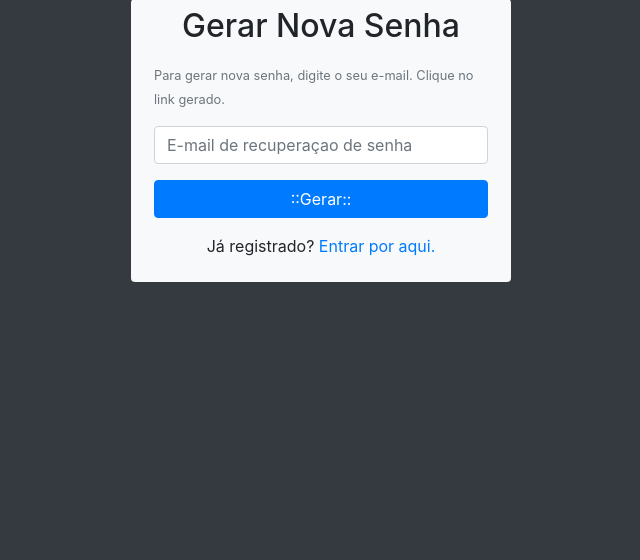
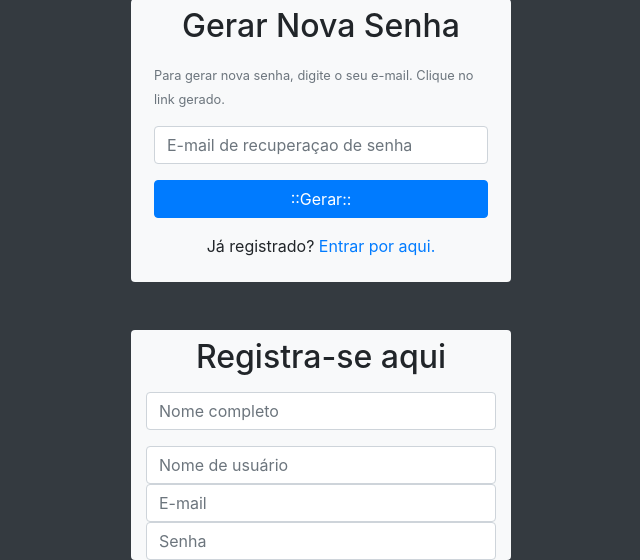
Before and after one commit to Duni88/login, a PHP site: page /login/ in a window 1280 px wide. Shown: the part 483-1043 px from the top of the page, without its empty margins (319-959 px from the left). Before the commit the page ends 765 px from the top, so only its background shows below. Run offline with PHP 8.4, Linux system fonts and the light colour scheme.

Commit message:
formulario de registro de usuario
inicio do formulario, commit antes do intervalo

```diff
--- a/index.php
+++ b/index.php
@@ -24,7 +24,6 @@
                     <strong class="resultaddo">
                         Alo Ha Tchurmaaaaaaaaaaa !
                     </strong>
-
                 </div>
             </div>
         </section>
@@ -36,25 +35,21 @@
                 </h2>
                 <form action="#" method="post" class="p-2" id="formlogin"></form>
                 <div class="form-group">
-                    <input type="text" name="nomeUsuario"
-                    id="nomeUsuario" placeholder="Nome de Usuario" class="form-control">
+                    <input type="text" name="nomeUsuario" id="nomeUsuario" placeholder="Nome de Usuario" class="form-control">
                 </div>
 
                 <div class="form-group">
-                          <input type="password" name="senhaUsuario"
-                          id="senhaUsuario" placeholder="Senha"
-                          class="form-control">
+                    <input type="password" name="senhaUsuario" id="senhaUsuario" placeholder="Senha" class="form-control">
                 </div>
 
                 <div class="form-group">
                     <div class="custom-control custom-checkbox">
-                            <input type="checkbox" name="lembrar"
-                            id="lembrar" class="custon-control-input">
+                        <input type="checkbox" name="lembrar" id="lembrar" class="custon-control-input">
                         <label for="lembrar" class="custon-control-label">
                             Lembrar de mim.
                         </label>
 
-                            <a href= "#" class="float-right" id="btnEsqueci">
+                        <a href="#" class="float-right" id="btnEsqueci">
                             Esqueci a senha!
                         </a>
                     </div>
@@ -62,9 +57,7 @@
                 </div>
 
                 <div class="form-group">
-                             <input type="submit" value="::Entrar::"
-                             name="btnEntrar" id="btnEntrar"
-                             class="btn btn-primary btn-block">
+                    <input type="submit" value="::Entrar::" name="btnEntrar" id="btnEntrar" class="btn btn-primary btn-block">
                 </div>
                 <div class="form-group">
                     <p>
@@ -80,13 +73,11 @@
         <br>
         <!-- Formulario de recuperaçao de senha -->
         <section class="row mt-5">
-       <div class="col-lg-4 offset-lg-4 bg-light rounded"
-       id="caixaLogin">
+            <div class="col-lg-4 offset-lg-4 bg-light rounded" id="caixaLogin">
                 <h2 class="text-center mt-2">
                     Gerar Nova Senha
                 </h2>
-           <form action="#" method="post" id="formSenha"
-           class="p-2" >
+                <form action="#" method="post" id="formSenha" class="p-2">
                     <div class="form-group">
                         <small class="text-muted">
                             Para gerar nova senha, digite o seu e-mail.
@@ -95,14 +86,11 @@
                     </div>
 
                     <div class="form-group">
-                 <input type="email" name="emailGerarSenha" id="emailGerarSenha"
-                 class="form-control" placeholder="E-mail de recuperaçao de senha">
+                        <input type="email" name="emailGerarSenha" id="emailGerarSenha" class="form-control" placeholder="E-mail de recuperaçao de senha">
                     </div>
 
                     <div class="form-group">
-                      <input type="submit" value="::Gerar::"
-                      name="btnGerar" id="btnGerar"
-                      class="btn btn-primary btn-block">
+                        <input type="submit" value="::Gerar::" name="btnGerar" id="btnGerar" class="btn btn-primary btn-block">
                     </div>
 
                     <div class="form-group">
@@ -118,11 +106,38 @@
         </section>
         <!-- fim da seçao de recuperaçao de senha -->
 
+        <!-- Inicio formulario de cadastro de novos usuarios -->
+        <section class="row mt-5">
+            <div class="col-lg-4 offset-lg-4 bg-light rounded" id="caixaRegistro">
+                <h2 class="text-center mt-2">Registra-se aqui</h2>
+                <form action="#" method="post" class="pt-2" id="formRegistro">
+
+                    <div class="form-group">
+                        <input type="text" name="nomeCompleto" id="nomeCompleto" class="form-control" placeholder="Nome completo">
+                    </div>
+
+                    <div class="form=group">
+                        <input type="text" name="nomeUsuario" id="nomeUsuario" class="form-control" placeholder="Nome de usuário">
+                    </div>
+
+
+                    <div class="form=group">
+                        <input type="email" name="emailUsuario" id="emailUsuario" class="form-control" placeholder="E-mail">
+                    </div>
+
+                    <div class="form=group">
+                        <input type="password" name="senhaUsuario" id="senhaUsuario" class="form-control" placeholder="Senha">
+                    </div>
+
+
+                </form>
+            </div>
+        </section>
 
 
 
 
-
+        <!-- Final do formulario de cadastro de novos usuarios -->
 
     </main>
 
```
Lines whose indentation alone changed are shown as unchanged.
